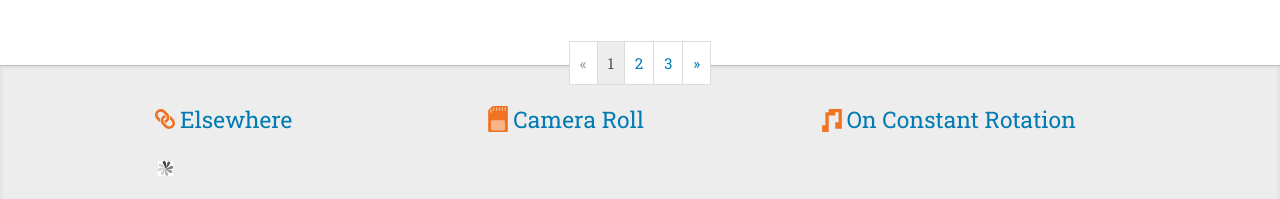
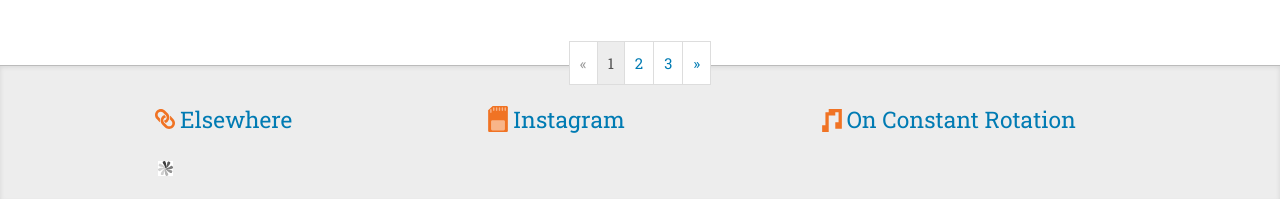
Before and after one commit to aapljack/aapljack.github.io, a Jekyll site: the page built from index.html, in a window 1280 px wide. Shown: the part 1993-2192 px from the top of the page. Built offline with Jekyll 4.4.1, drawn with Linux system fonts in a browser that asks for light colours; nearby versions of some CDN libraries; the list of posts is cut into pages by our own code.

Commit message:
Edited the title of the instagram feed.

```diff
--- a/_layouts/default.html
+++ b/_layouts/default.html
@@ -37,7 +37,7 @@
             </div>
           </div>
           <div class="photo-album medium-4 columns">
-            <h2><a href="http://instagram.com/aapljack" title="Go to my Instagram page">Camera Roll</a></h2>
+            <h2><a href="http://instagram.com/aapljack" title="Go to my Instagram page">Instagram</a></h2>
             <ul class="instagram"></ul>
           </div>
 
```
